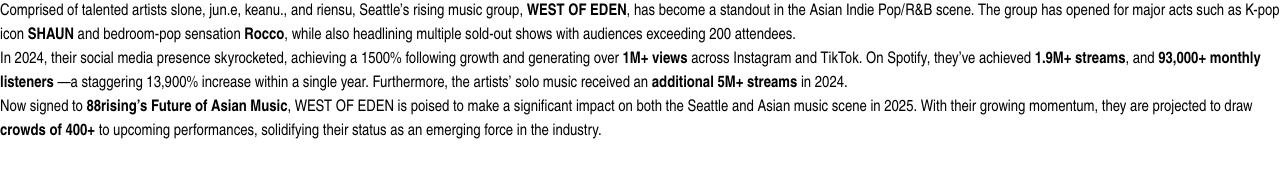
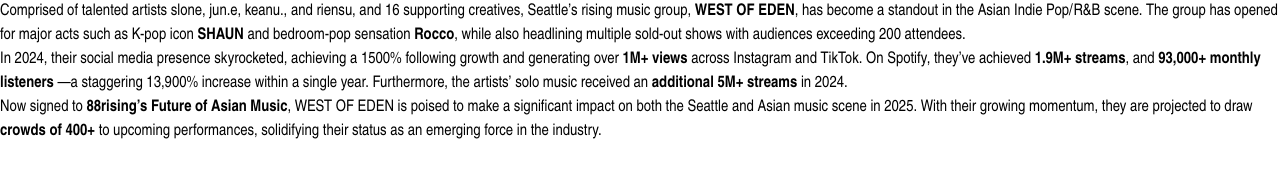
Before and after one commit to studioartsandcrafts/westofeden, an Astro site: page /indexIntroduction in a window 1280 px wide. Built offline with nearby package versions, Linux system fonts and the light colour scheme; Astro itself is replaced by a stand-in of ours.

Commit message:
Update indexIntroduction.md

```diff
--- a/src/pages/indexIntroduction.md
+++ b/src/pages/indexIntroduction.md
@@ -1,8 +1,8 @@
 ---
-linkPreview: "Comprised of talented artists slone, jun.e, keanu., and riensu, Seattle’s rising music group, WEST OF EDEN, has become a standout in the Asian Indie Pop/R&B scene. The group has opened for major acts such as K-pop icon SHAUN and bedroom-pop sensation Rocco, while also headlining multiple sold-out shows with audiences exceeding 200 attendees."
+linkPreview: "Comprised of talented artists slone, jun.e, keanu., and riensu, and 16 supporting creatives Seattle’s rising music group, WEST OF EDEN, has become a standout in the Asian Indie Pop/R&B scene. The group has opened for major acts such as K-pop icon SHAUN and bedroom-pop sensation Rocco, while also headlining multiple sold-out shows with audiences exceeding 200 attendees."
 ---
 
-Comprised of talented artists slone, jun.e, keanu., and riensu,
+Comprised of talented artists slone, jun.e, keanu., and riensu, and 16 supporting creatives,
 Seattle’s rising music group, **WEST OF EDEN**, has become a standout
 in the Asian Indie Pop/R&B scene. The group has opened for major acts
 such as K-pop icon **SHAUN** and bedroom-pop sensation **Rocco**,
```
